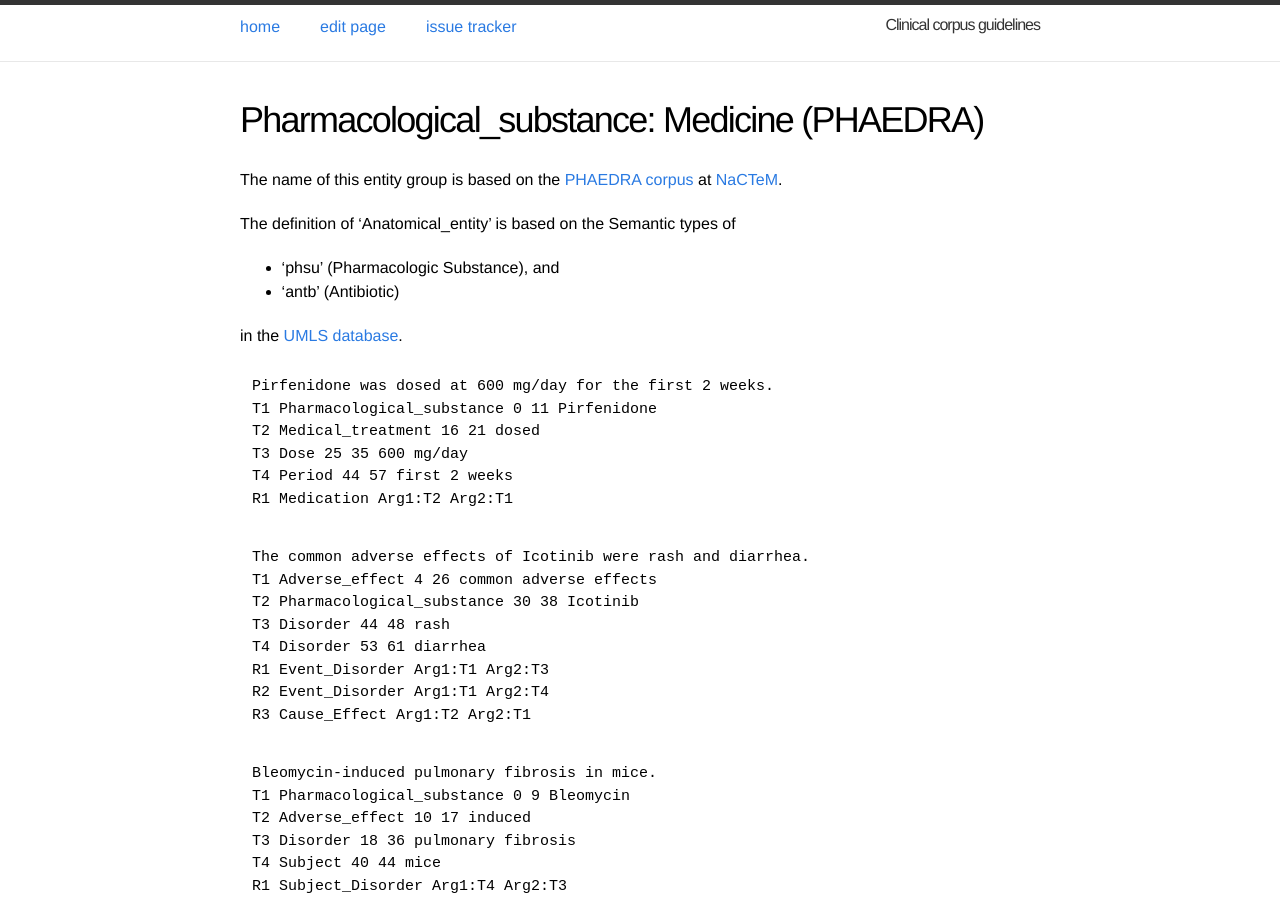
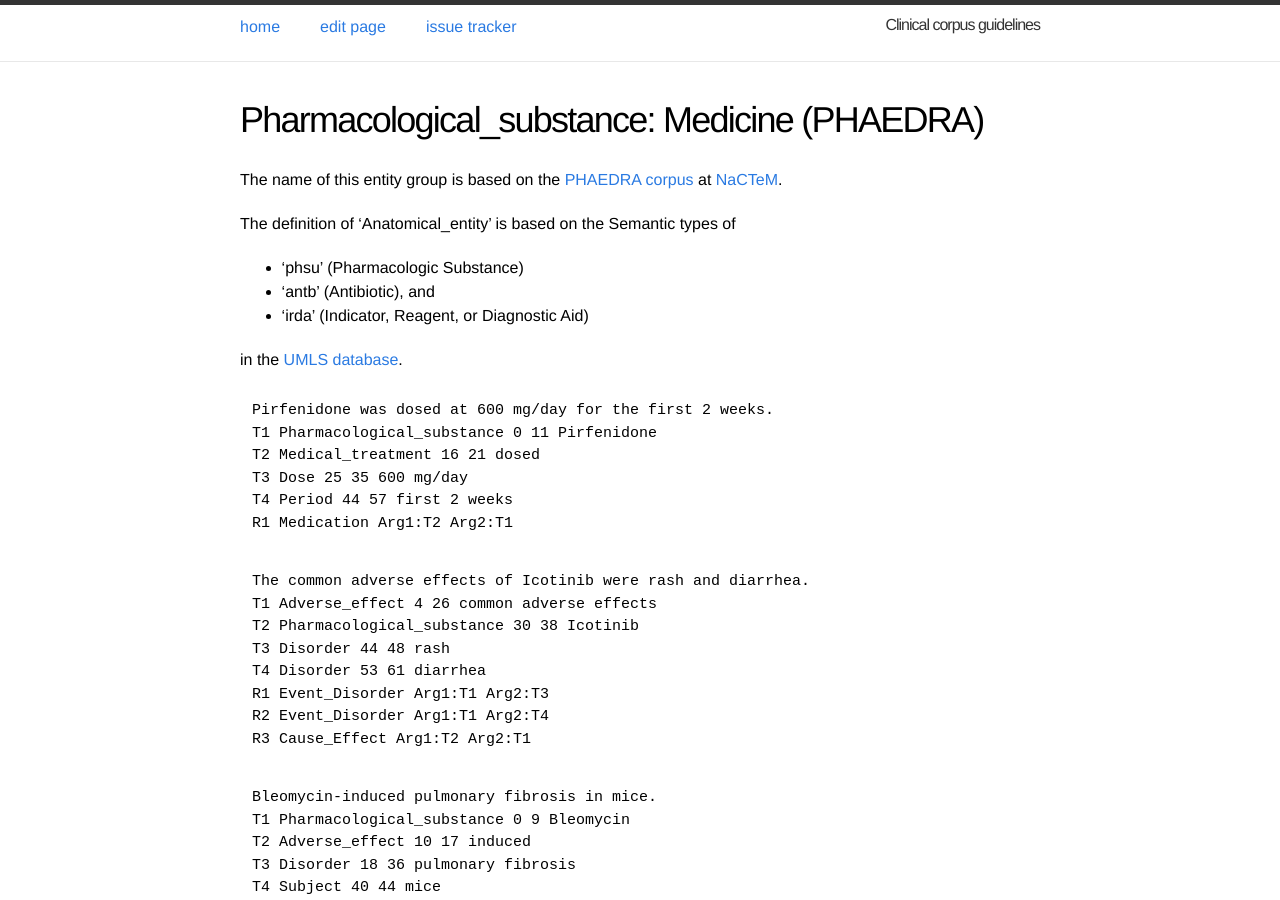
Before and after one commit to ezcatdb/clinicalcorpus-guidelines, a Jekyll site: the page built from _entity/Pharmacological_substance.md, in a window 1280 px wide and 900 px high. Built offline with Jekyll 4.4.1, drawn with Linux system fonts in a browser that asks for light colours.

Commit message:
semantic type 'irda' added to pharmacological_sub

```diff
--- a/_entity/Pharmacological_substance.md
+++ b/_entity/Pharmacological_substance.md
@@ -12,8 +12,9 @@ This entity is based on <a href="https://www.ebi.ac.uk/chembl/">ChEMBL</a> datab
 -->
 
 The definition of 'Anatomical_entity' is based on the Semantic types of
-- 'phsu' (Pharmacologic Substance), and
-- 'antb' (Antibiotic)
+- 'phsu' (Pharmacologic Substance)
+- 'antb' (Antibiotic), and
+- 'irda' (Indicator, Reagent, or Diagnostic Aid)
 
 in the <a href="https://www.nlm.nih.gov/research/umls/">UMLS database</a>.
 
```
